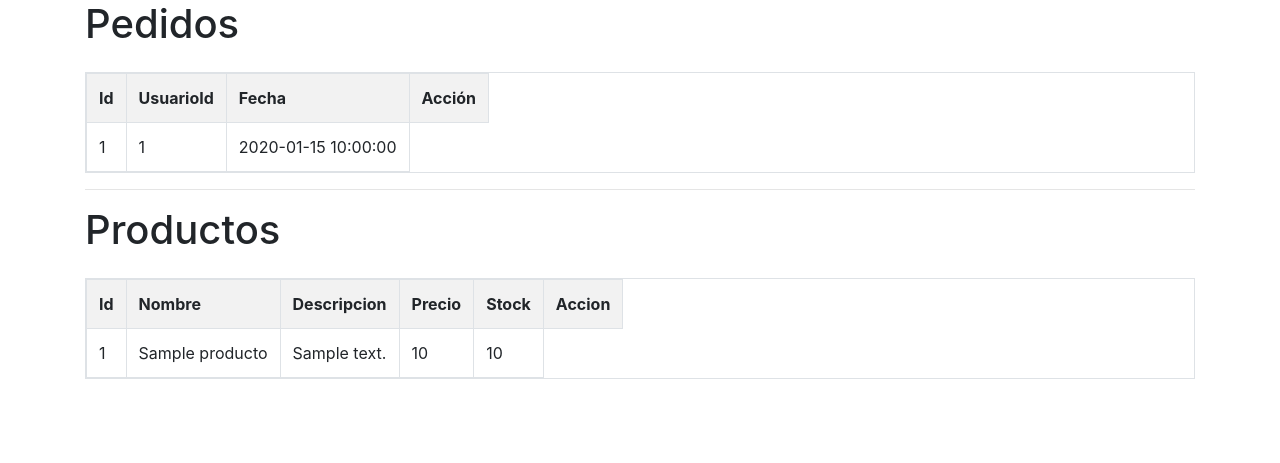
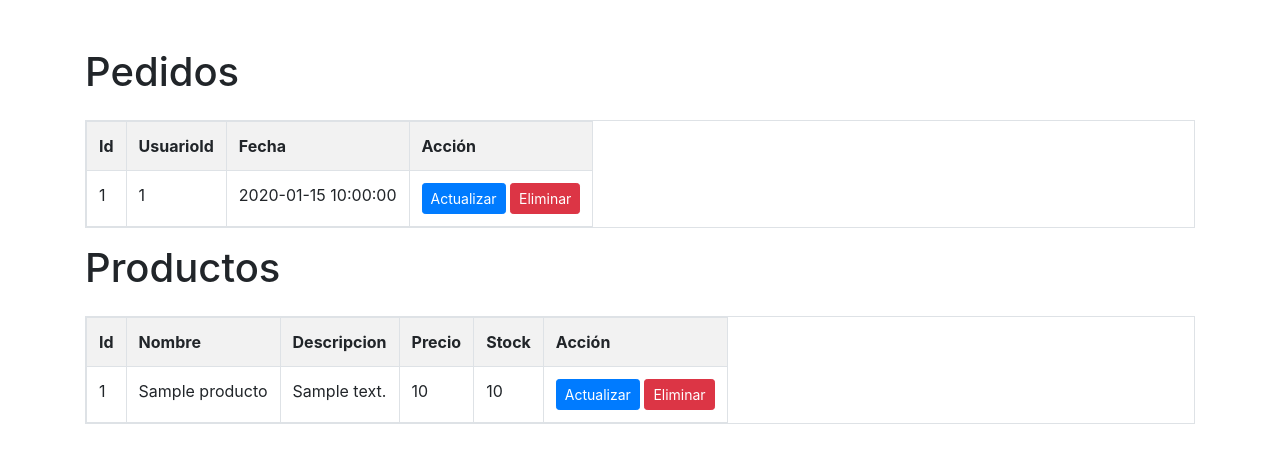
Before and after one commit to anietooo/DWES_P3_LuisJ_AlejandroN, a PHP site: page /admin.php in a window 1280 px wide. Shown: the top 463 px of the page. Run offline with PHP 8.4, Linux system fonts and the light colour scheme; the visitor is signed in with stand-in values (Sample User, id 1); tables that the repository leaves empty or names only in its code hold one stand-in row (values such as "Sample post").

Commit message:
Mal Hecho Funcion Boton Admin

```diff
--- a/admin.php
+++ b/admin.php
@@ -1,3 +1,60 @@
+<?php
+session_start();
+include_once("./database/conexion.php");
+include_once("./model/Producto.php");
+include_once("./model/Monitor.php");
+include_once("./model/Ordenador.php");
+include_once("./model/Periferico.php");
+include_once("./model/Pedido.php");
+include_once("./database/productoDB.php");
+include_once("./database/pedidoDB.php");
+
+
+// Verificar sesión
+if (!isset($_SESSION['email'])) {
+    header("Location: login.php");
+    exit();
+}
+
+
+// Procesar acciones para pedidos o productos
+if ($_SERVER['REQUEST_METHOD'] === 'POST') {
+    $tabla = $_POST['tabla'] ?? '';
+    $accion = $_POST['accion'] ?? '';
+    $id = $_POST['id'] ?? '';
+
+    if ($tabla === 'Producto') {
+        if ($accion === 'eliminar' && !empty($id)) {
+            eliminarProducto((int)$id);
+        } elseif ($accion === 'actualizar' && !empty($id)) {
+            $id = $_POST['id'] ?? '';
+            $nombre = $_POST['nombre'] ?? '';
+            $descripcion = $_POST['descripcion'] ?? '';
+            $precio = $_POST['precio'] ?? 0;
+            $stock = $_POST['stock'] ?? 0;
+            $ram = $_POST['ram'] ?? 0;
+
+            $producto = new Ordenador($id, $nombre, $descripcion,$precio,$stock,$ram);
+            actualizarProducto($producto);
+        }
+    } elseif ($tabla === 'Pedido') {
+        if ($accion === 'eliminar' && !empty($id)) {
+            eliminarPedido((int)$id); // Asegúrate de tener esta función implementada
+        } elseif ($accion === 'actualizar' && !empty($id)) {
+            $id= $_POST['id'] ?? '';
+            $usuarioId = $_POST['usuarioId'] ?? '';
+            $fecha = $_POST['fecha'] ?? '';
+
+            actualizarPedido($id, $usuarioId, $fecha); // Asegúrate de tener esta función implementada
+        }
+    }
+
+    // Redirigir para evitar reenvío de formularios
+    header("Location: admin.php");
+    exit();
+}
+?>
+
 <!DOCTYPE html>
 <html lang="es">
 
@@ -5,14 +62,13 @@
     <meta charset="UTF-8">
     <meta name="viewport" content="width=device-width, initial-scale=1.0">
     <title>Admin Dashboard</title>
-    <link rel="stylesheet">
     <link href="https://stackpath.bootstrapcdn.com/bootstrap/4.5.2/css/bootstrap.min.css" rel="stylesheet">
 </head>
 
 <body>
-    <div class="container mt5">
+    <div class="container mt-5">
         <h1 class="mb-4">Pedidos</h1>
-    <table class=" table table-responsive table-bordered table-striped">
+        <table class="table table-responsive table-bordered table-striped">
             <tr>
                 <th>Id</th>
                 <th>UsuarioId</th>
@@ -36,15 +92,27 @@
                         <td>" . $row['id'] . "</td>
                         <td>" . $row['usuarioId'] . "</td>
                         <td>" . $row['fecha'] . "</td>
+                        <td>
+                            <form action='' method='post' style='display:inline;'>
+                                <input type='hidden' name='tabla' value='Pedido'>
+                                <input type='hidden' name='id' value='" . $row['id'] . "'>
+                                <input type='hidden' name='usuarioId' value='" . htmlspecialchars($row['usuarioId']) . "'>
+                                <input type='hidden' name='fecha' value='" . htmlspecialchars($row['fecha']) . "'>
+                                <button type='submit' name='accion' value='actualizar' class='btn btn-primary btn-sm'>Actualizar</button>
+                            </form>
+                            <form action='' method='post' style='display:inline;'>
+                                <input type='hidden' name='tabla' value='Pedido'>
+                                <input type='hidden' name='id' value='" . $row['id'] . "'>
+                                <button type='submit' name='accion' value='eliminar' class='btn btn-danger btn-sm'>Eliminar</button>
+                            </form>
+                        </td>
                     </tr>";
             }
 
             $stmt->close();
-        $conn->close();
             ?>
         </table>
 
-    <hr>
         <h1 class="mb-4">Productos</h1>
         <table class="table table-responsive table-bordered table-striped">
             <tr>
@@ -53,16 +121,10 @@
                 <th>Descripcion</th>
                 <th>Precio</th>
                 <th>Stock</th>
-            <th>Accion</th>
+                <th>Acción</th>
             </tr>
 
             <?php
-        $conn = new mysqli("127.0.0.1", "root", "Sandia4you", "DWES_P3_LuisJ_AlejandroN");
-
-        if ($conn->connect_error) {
-            die("Conexión fallida: " . $conn->connect_error);
-        }
-
             $stmt = $conn->prepare("SELECT id, nombre, descripcion , precio, stock FROM Producto");
             $stmt->execute();
             $result = $stmt->get_result();
@@ -74,6 +136,22 @@
                         <td>" . $row['descripcion'] . "</td>
                         <td>" . $row['precio'] . "</td>
                         <td>" . $row['stock'] . "</td>
+                        <td>
+                            <form action='' method='post' style='display:inline;'>
+                                <input type='hidden' name='tabla' value='Producto'>
+                                <input type='hidden' name='id' value='" . $row['id'] . "'>
+                                <input type='hidden' name='nombre' value='" . htmlspecialchars($row['nombre']) . "'>
+                                <input type='hidden' name='descripcion' value='" . htmlspecialchars($row['descripcion']) . "'>
+                                <input type='hidden' name='precio' value='" . $row['precio'] . "'>
+                                <input type='hidden' name='stock' value='" . $row['stock'] . "'>
+                                <button type='submit' name='accion' value='actualizar' class='btn btn-primary btn-sm'>Actualizar</button>
+                            </form>
+                            <form action='' method='post' style='display:inline;'>
+                                <input type='hidden' name='tabla' value='Producto'>
+                                <input type='hidden' name='id' value='" . $row['id'] . "'>
+                                <button type='submit' name='accion' value='eliminar' class='btn btn-danger btn-sm'>Eliminar</button>
+                            </form>
+                        </td>
                     </tr>";
             }
 
@@ -83,6 +161,7 @@
         </table>
     </div>
 
+    <script src="https://cdn.jsdelivr.net/npm/bootstrap@5.1.3/dist/js/bootstrap.bundle.min.js"></script>
 </body>
 
 </html>
--- a/database/pedidoDB.php
+++ b/database/pedidoDB.php
@@ -78,7 +78,7 @@ function actualizarPedido($p)
     $c = conectar();
     $sql = "UPDATE Pedido SET id = ?, usuarioId = ?, fecha = ? WHERE id = ?";
     $ps = $c->prepare($sql);
-    $ps->bind_param("iii", $id, $usuarioId, $fecha);
+    $ps->bind_param("iss", $id, $usuarioId, $fecha);
     $id = $p->getId();
     $usuarioId = $p->getUsuarioId();
     $fecha = $p->getFecha();
```
Lines whose indentation alone changed are shown as unchanged.
